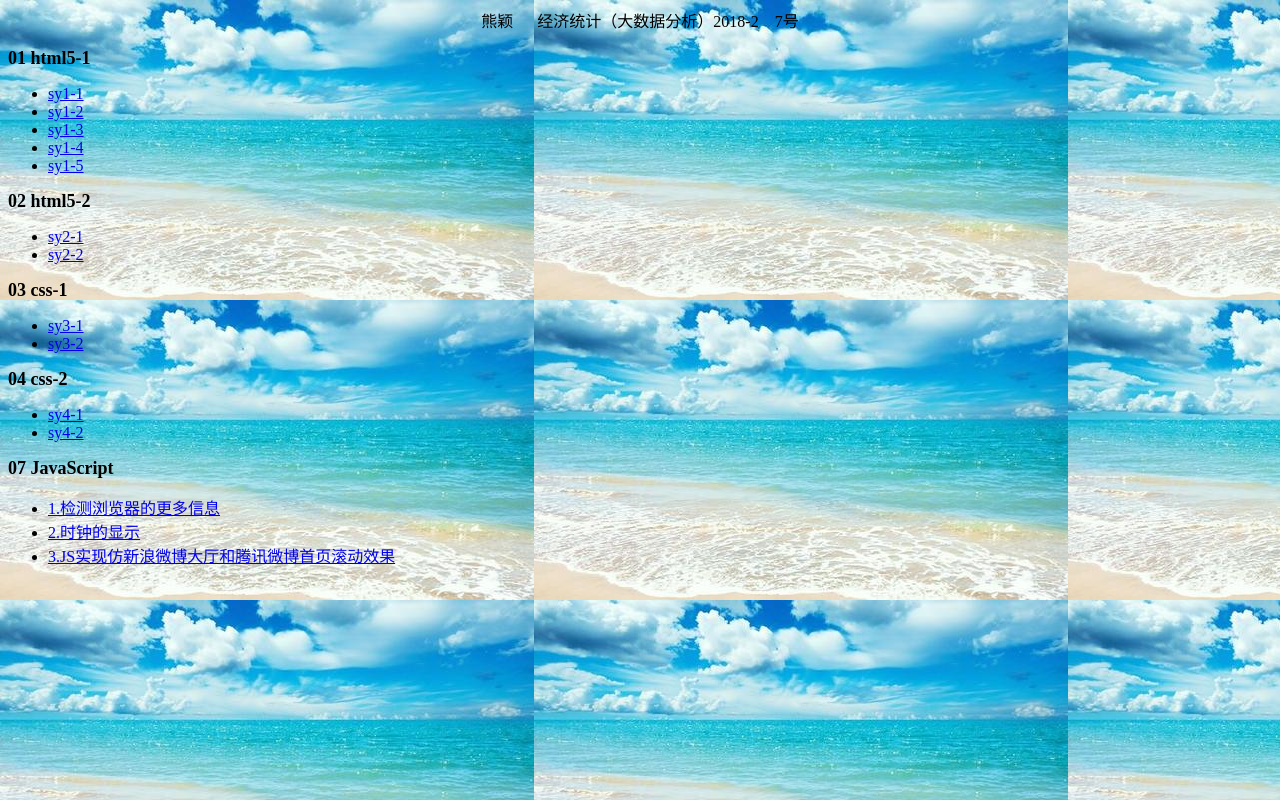
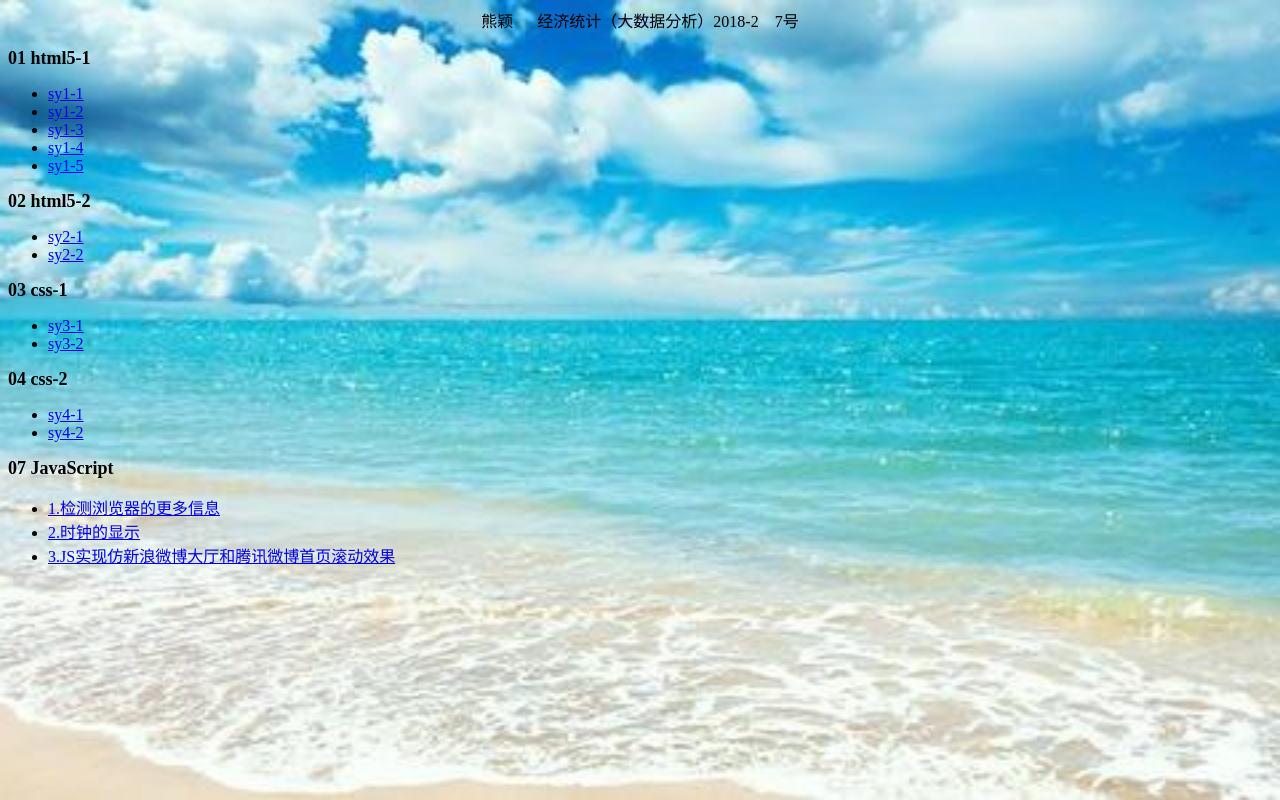
Before and after one commit to lavender-1104/lavender-1104.github.io, a plain HTML site: page index.html in a window 1280 px wide. Drawn offline with Linux system fonts and the light colour scheme.

Commit message:
Update index.html

```diff
--- a/index.html
+++ b/index.html
@@ -3,10 +3,10 @@
 <style type="text/css">
   body
   {
-    background-image:url(background.jpg);
-    style=" background-repeat:no-repeat ;
-    background-size:100% 100%;
-    background-attachment: fixed;">
+    background:url("background.jpg")  no-repeat center center;
+    background-size:cover;
+    background-attachment:fixed;
+
   }
   h1
   {
```
